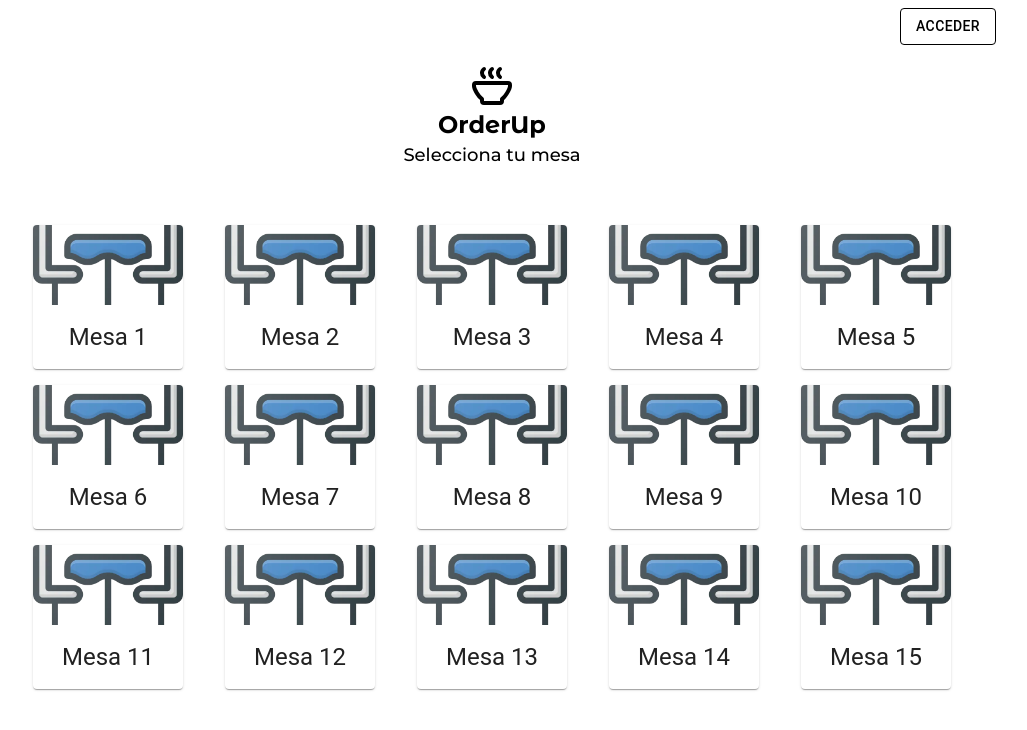
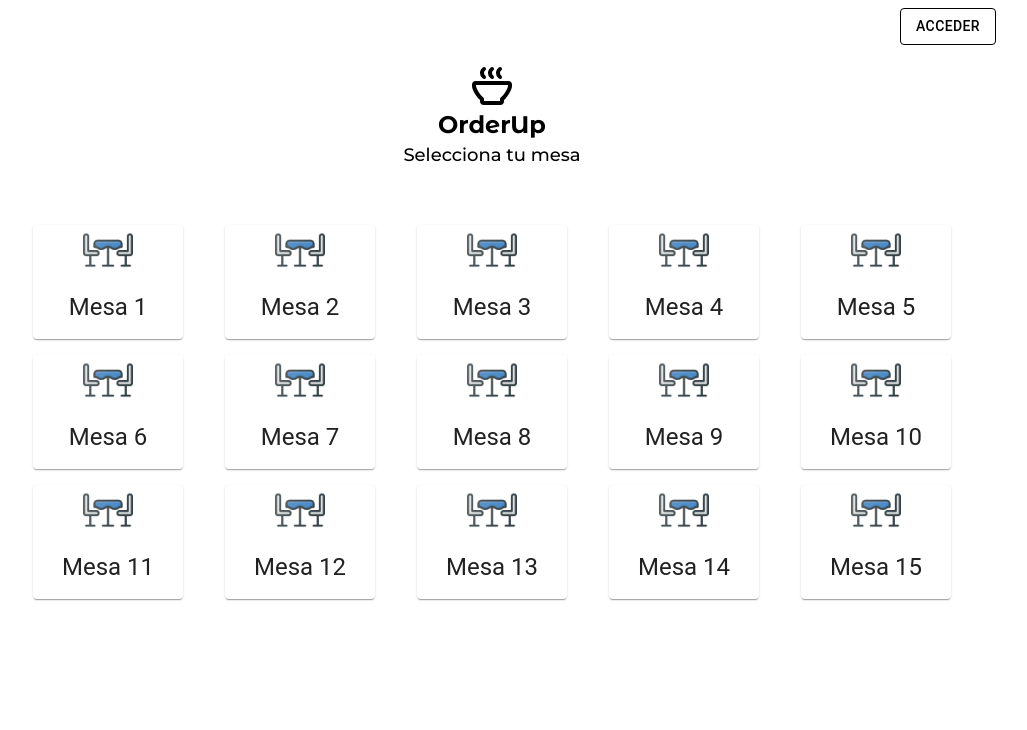
Before and after one commit to joarieldev/order-up, a Next.js app: page / in a window 1280 px wide. Shown: the top 730 px of the page, without its empty margins (148-1175 px from the left). Built offline with nearby package versions, Linux system fonts and the light colour scheme; no server answers.

Commit message:
fix style home's card

```diff
--- a/src/components/home/TableList.tsx
+++ b/src/components/home/TableList.tsx
@@ -34,13 +34,12 @@ export const TableList = ({ res }: Props) => {
             sx={{ minWidth: 150 }}
             onClick={() => handleSignIn(item)}
           >
-            <CardActionArea className="flex flex-col items-center">
+            <CardActionArea sx={{ display: "grid", placeItems: "center"}}>
               <CardMedia
                 component="img"
-                height="50"
                 image="/mesa.webp"
                 alt="mesa img"
-                className="size-20"
+                sx={{ height: "50px", width: "50px" }}
               />
               <CardContent>
                 <Typography align="center" variant="h5" component="div">
```
